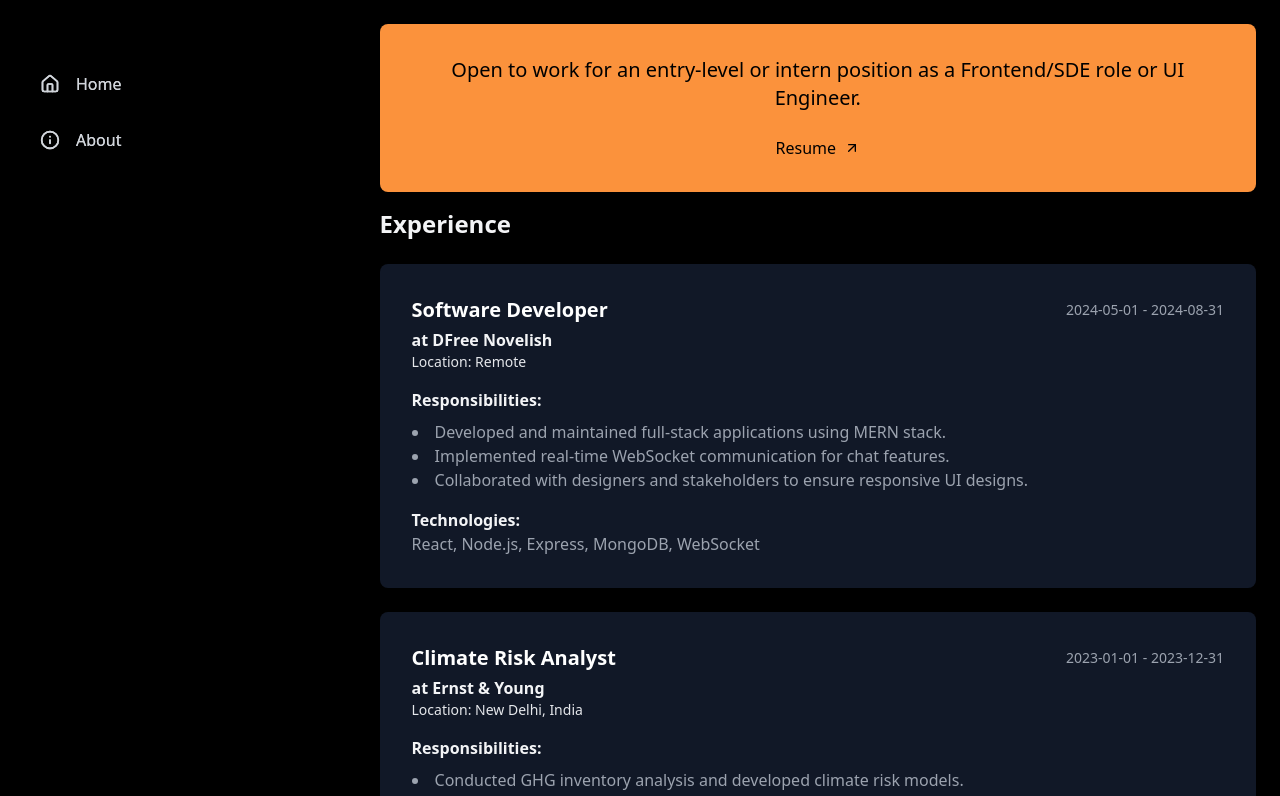
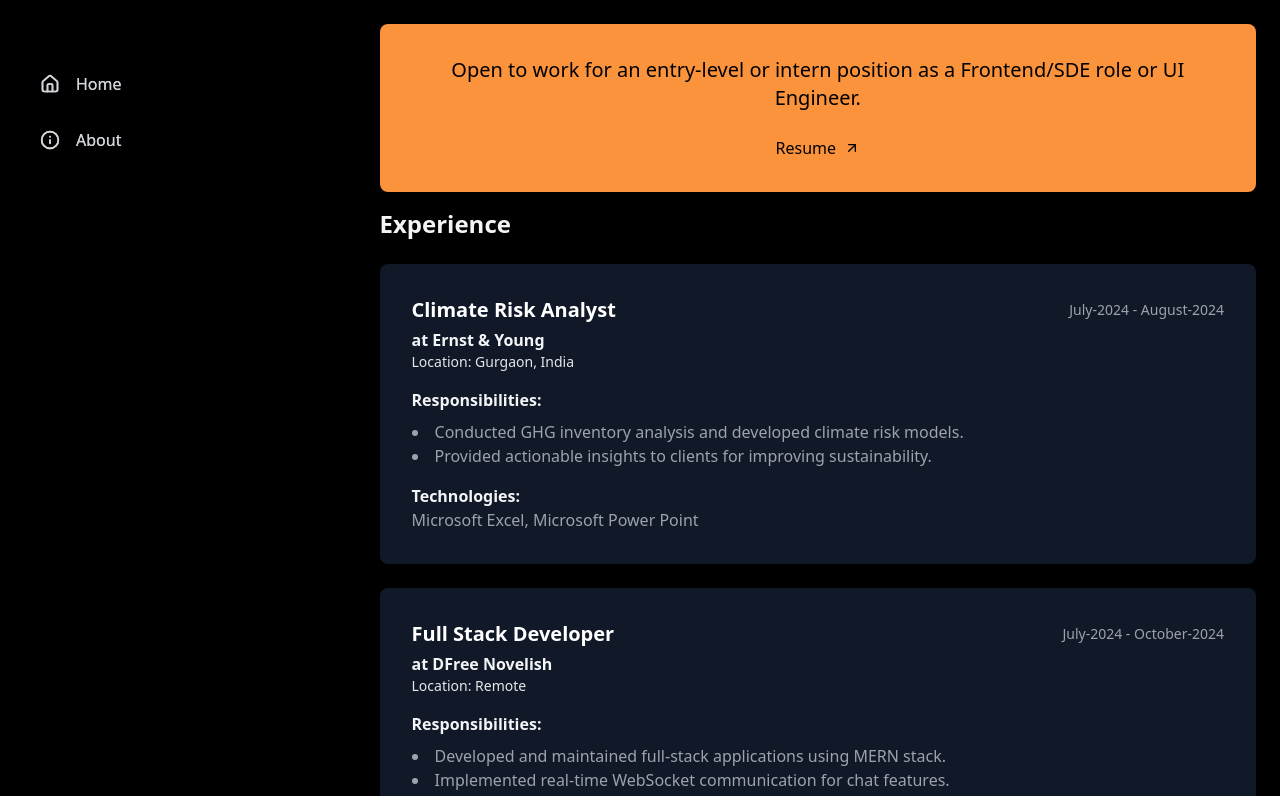
Before and after one commit to priyanshu-101/About, a React (Vite) app: page /about in a window 1280 px wide. Shown: the top 796 px of the page. Built offline with nearby package versions, Linux system fonts and the light colour scheme; no server answers.

Commit message:
Experience updated

```diff
--- a/src/data/Experience.js
+++ b/src/data/Experience.js
@@ -1,30 +1,43 @@
 export const experience = [
-    {
-      jobTitle: "Software Developer",
-      company: "DFree Novelish",
-      linkedInUrl:import.meta.env.VITE_DFREE,
-      location: "Remote",
-      startDate: "2024-05-01",
-      endDate: "2024-08-31",
-      responsibilities: [
-        "Developed and maintained full-stack applications using MERN stack.",
-        "Implemented real-time WebSocket communication for chat features.",
-        "Collaborated with designers and stakeholders to ensure responsive UI designs."
-      ],
-
-      technologies: ["React", "Node.js", "Express", "MongoDB", "WebSocket"]
-    },
     {
       jobTitle: "Climate Risk Analyst",
       company: "Ernst & Young",
-      linkedInUrl:import.meta.env.VITE_XIPPER,
-      location: "New Delhi, India",
-      startDate: "2023-01-01",
-      endDate: "2023-12-31",
+      linkedInUrl:import.meta.env.VITE_EY,
+      location: "Gurgaon, India",
+      startDate: "July-2024",
+      endDate: "August-2024",
       responsibilities: [
         "Conducted GHG inventory analysis and developed climate risk models.",
         "Provided actionable insights to clients for improving sustainability."
       ],
-      technologies: ["Microsoft Excel", "Power BI", "Python"]
+      technologies: ["Microsoft Excel", "Microsoft Power Point"]
+    },
+    {
+      jobTitle: "Full Stack Developer",
+      company: "DFree Novelish",
+      linkedInUrl:import.meta.env.VITE_DFREE,
+      location: "Remote",
+      startDate: "July-2024",
+      endDate: "October-2024",
+      responsibilities: [
+        "Developed and maintained full-stack applications using MERN stack.",
+        "Implemented real-time WebSocket communication for chat features.",
+        "Collaborated with designers to ensure responsive UI designs."
+      ],
+
+      technologies: ["React", "Node.js", "Express", "MongoDB", "WebSocket", "React Native"]
+    },
+    {
+      jobTitle: "React Native Intern",
+      company: "Xipper",
+      linkedInUrl:import.meta.env.VITE_Xipper,
+      location: "Remote",
+      startDate: "October-2024",
+      endDate: "January-2025",
+      responsibilities: [
+        "I worked on various aspects of frontend focusing on ReactNative. He helped develop the UI for the application along with various frontend UI responsiveness and API integrations as well.",
+        "Optimized application performance"
+      ],
+      technologies: ["React", "Redux", "React Native", "Rest API"]
     }
   ];
```
